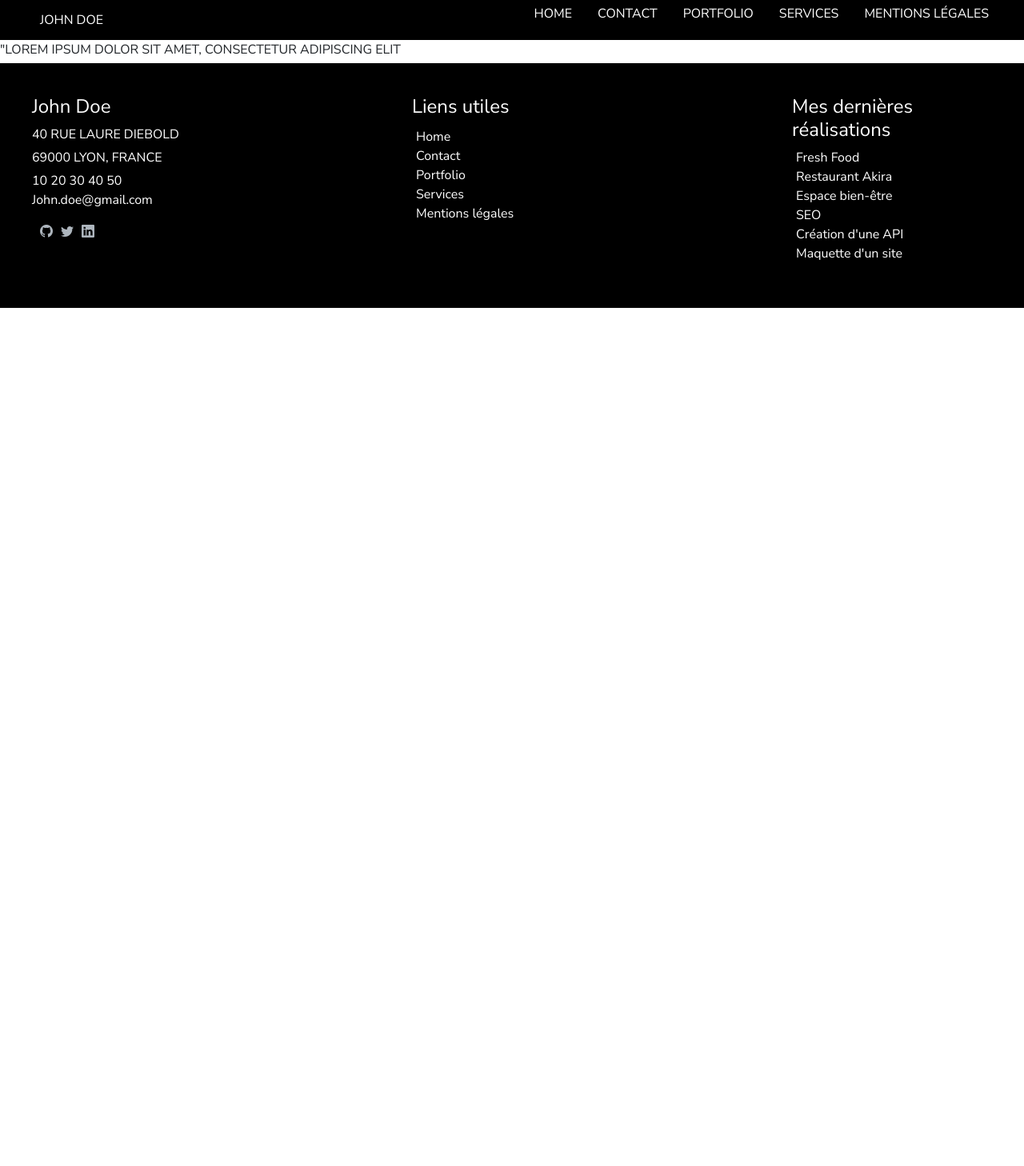
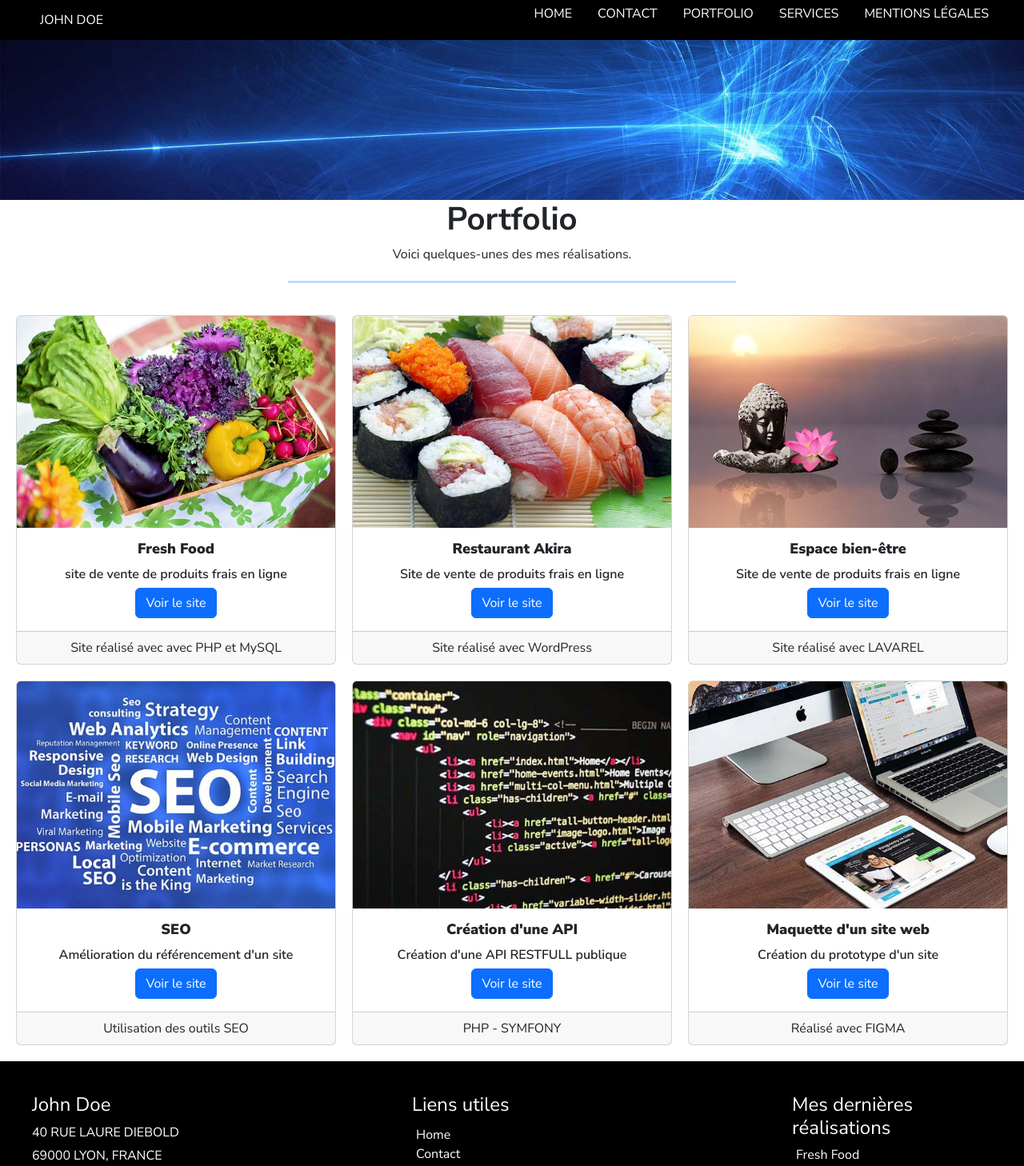
Before and after one commit to gaelledevweb/john_doe, a React (Create React App) app: page /portfolio in a window 1280 px wide. Shown: the top 1458 px of the page at 80% size. Before the commit the page ends 800 px from the top, so only its background shows below. Built offline with nearby package versions, Linux system fonts and the light colour scheme.

Commit message:
portfolio

```diff
--- /dev/null
+++ b/src/components/Banner.jsx
@@ -0,0 +1,12 @@
+import bannerImage from "../images/banner.jpg";
+import "../styles/Banner.css";
+
+function Banner() {
+    return (
+        <div className="banner-container">
+            <img src={bannerImage} className="banner-image" alt="bannière portfolio"></img>
+        </div>
+    );
+}
+
+export default Banner;
--- /dev/null
+++ b/src/components/Card.jsx
@@ -0,0 +1,92 @@
+import Button from 'react-bootstrap/Button';
+import Card from 'react-bootstrap/Card';
+import Fresh from "../images/fresh-food.jpg";
+import Akira from "../images/restaurant-japonais.jpg";
+import EspaceBienEtre from "../images/espace-bien-etre.jpg";
+import Seo from "../images/seo.jpg";
+import Coder from "../images/coder.jpg";
+import Maquette from "../images/screens.jpg";
+import "../styles/Card.css";
+
+function BasicExample() {
+    return (
+        <main>
+            <section className='cards-container-first'>
+                <Card className='card'>
+                    <Card.Img className="card-image" variant="top" src={Fresh} />
+                    <Card.Body>
+                        <Card.Title className='card-title'>Fresh Food</Card.Title>
+                        <Card.Text className='card-content'>
+                            site de vente de produits frais en ligne
+                        </Card.Text>
+                        <Button className="card-btn" variant="primary">Voir le site</Button>
+                    </Card.Body>
+                    <Card.Footer className="card-footer">Site réalisé avec avec PHP et MySQL</Card.Footer>
+                </Card>
+
+                <Card className='card'>
+                    <Card.Img className="card-image" variant="top" src={Akira} />
+                    <Card.Body>
+                        <Card.Title className='card-title'>Restaurant Akira</Card.Title>
+                        <Card.Text className='card-content'>
+                            Site de vente de produits frais en ligne
+                        </Card.Text>
+                        <Button className="card-btn" variant="primary">Voir le site</Button>
+                    </Card.Body>
+                    <Card.Footer className="card-footer">Site réalisé avec WordPress</Card.Footer>
+                </Card>
+
+                <Card className='card'>
+                    <Card.Img className="card-image" variant="top" src={EspaceBienEtre} />
+                    <Card.Body>
+                        <Card.Title className='card-title'>Espace bien-être</Card.Title>
+                        <Card.Text className='card-content'>
+                            Site de vente de produits frais en ligne
+                        </Card.Text>
+                        <Button className="card-btn" variant="primary">Voir le site</Button>
+                    </Card.Body>
+                    <Card.Footer className="card-footer">Site réalisé avec LAVAREL</Card.Footer>
+                </Card>
+            </section>
+            <section className='cards-container-second'>
+                <Card className='card'>
+                    <Card.Img className="card-image" variant="top" src={Seo} />
+                    <Card.Body>
+                        <Card.Title className='card-title'>SEO</Card.Title>
+                        <Card.Text className='card-content'>
+                            Amélioration du référencement d'un site
+                        </Card.Text>
+                        <Button className="card-btn" variant="primary">Voir le site</Button>
+                    </Card.Body>
+                    <Card.Footer className="card-footer">Utilisation des outils SEO</Card.Footer>
+                </Card>
+
+                <Card className='card'>
+                    <Card.Img className="card-image" variant="top" src={Coder} />
+                    <Card.Body>
+                        <Card.Title className='card-title'>Création d'une API</Card.Title>
+                        <Card.Text className='card-content'>
+                            Création d'une API RESTFULL publique
+                        </Card.Text>
+                        <Button className="card-btn" variant="primary">Voir le site</Button>
+                    </Card.Body>
+                    <Card.Footer className="card-footer">PHP - SYMFONY</Card.Footer>
+                </Card>
+
+                <Card className='card'>
+                    <Card.Img className="card-image" variant="top" src={Maquette} />
+                    <Card.Body>
+                        <Card.Title className='card-title'>Maquette d'un site web</Card.Title>
+                        <Card.Text className='card-content'>
+                            Création du prototype d'un site
+                        </Card.Text>
+                        <Button className="card-btn" variant="primary">Voir le site</Button>
+                    </Card.Body>
+                    <Card.Footer className="card-footer">Réalisé avec FIGMA</Card.Footer>
+                </Card>
+            </section>
+        </main>
+    );
+}
+
+export default BasicExample;
--- a/src/pages/Portfolio.jsx
+++ b/src/pages/Portfolio.jsx
@@ -1,13 +1,26 @@
 import NavBar from "../components/Navbar";
 import Footer from "../components/Footer";
+import Banner from "../components/Banner";
+import Card from "../components/Card";
 
 const Portfolio = () => {
     return (
         <div>
             <header>
                 <NavBar />
+                <Banner />
+                <div className="main-header">
+                    <h1>Portfolio</h1>
+                    <p>Voici quelques-unes des mes réalisations.
+                    </p>
+                    <hr />
+                </div>
             </header>
-            <p>"Lorem ipsum dolor sit amet, consectetur adipiscing elit</p>
+            <main>
+                <section>
+                    <Card />
+                </section>
+            </main>
             <footer>
                 <Footer />
             </footer>
--- /dev/null
+++ b/src/styles/Banner.css
@@ -0,0 +1,7 @@
+.banner-container {
+    display: flex;
+}
+
+.banner-image {
+    width: 100%;
+}
--- /dev/null
+++ b/src/styles/Card.css
@@ -0,0 +1,35 @@
+.cards-container-first,
+.cards-container-second {
+    display: flex;
+    flex-wrap: wrap;
+    gap: 20px;
+    justify-content: center;
+    margin: 20px;
+}
+
+.card {
+    display: flex;
+    background-color: #fff;
+    transition: all 0.3s ease-in-out;
+    text-align: center;
+    width: 25rem;
+}
+
+.card:hover {
+    background-color: #efefef;
+    box-shadow: 0 6px 12px rgba(0, 0, 0, 0.3);
+}
+
+.card-title {
+    font-weight: 900;
+    font-size: large;
+}
+
+.card-content {
+    text-transform: none;
+    font-weight: 600;
+}
+
+.card-btn:hover {
+    background-color: #72a8fa ;
+}
```
